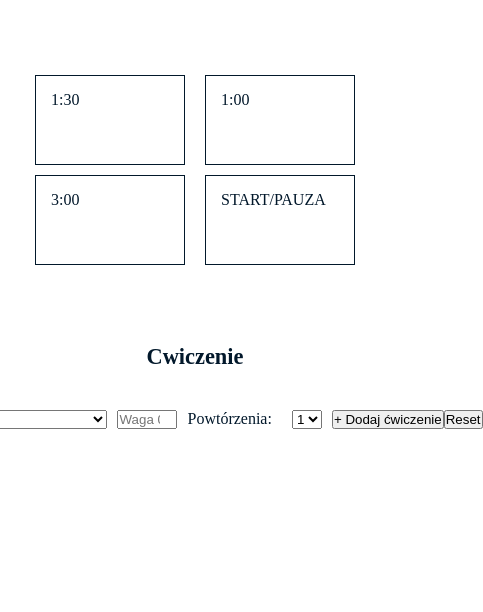
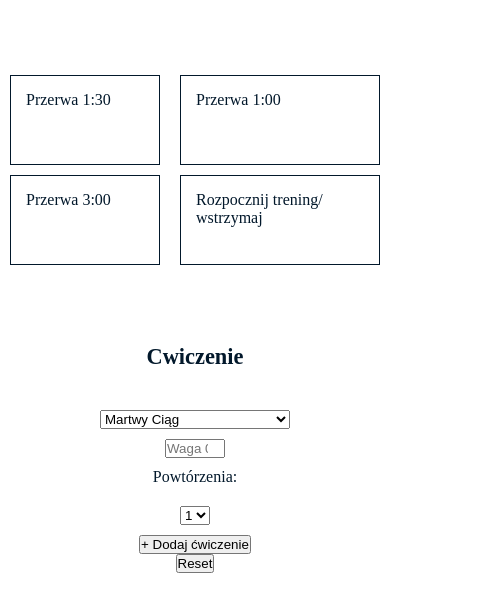
Before and after one commit to wentylz/workout_app, a plain HTML site: page index.html in a window 390 px wide. Shown: the part 142-754 px from the top of the page, 483 px wide, since content can reach past the window. Drawn offline with Linux system fonts and the light colour scheme.

Commit message:
cosmetic changes

```diff
--- a/index.html
+++ b/index.html
@@ -20,14 +20,14 @@
             onclick="aktualneCwiczenie()"
             class="timer__button"
           >
-            1:30
+            Przerwa 1:30
           </div>
           <div
             data-time="180"
             onclick="aktualneCwiczenie()"
             class="timer__button"
           >
-            3:00
+            Przerwa 3:00
           </div>
         </div>
         <div class="timer_end">
@@ -36,10 +36,10 @@
             onclick="aktualneCwiczenie()"
             class="timer__button"
           >
-            1:00
+            Przerwa 1:00
           </div>
           <div onclick="toggleTime()" class="timer__button pauseTimer">
-            START/PAUZA
+            Rozpocznij trening/ wstrzymaj
           </div>
         </div>
       </div>
--- a/scripts.js
+++ b/scripts.js
@@ -140,7 +140,7 @@ function populateList(workouts = [], workoutsList) {
         workout.done ? "checked" : ""
       }/>
 
-<label for="item${i}">${workout.text} ${workout.weight} ${workout.reps}</label
+<label for="item${i}">${workout.text} ${workout.weight}kg x${workout.reps}</label
 </li>
 `;
     })
--- a/style.css
+++ b/style.css
@@ -82,4 +82,8 @@ label {
   margin: 10px;
 }
 @media only screen and (min-width: 360px) and (max-width: 767px) {
+  form {
+    display: flex;
+    flex-direction: column;
+  }
 }
```
